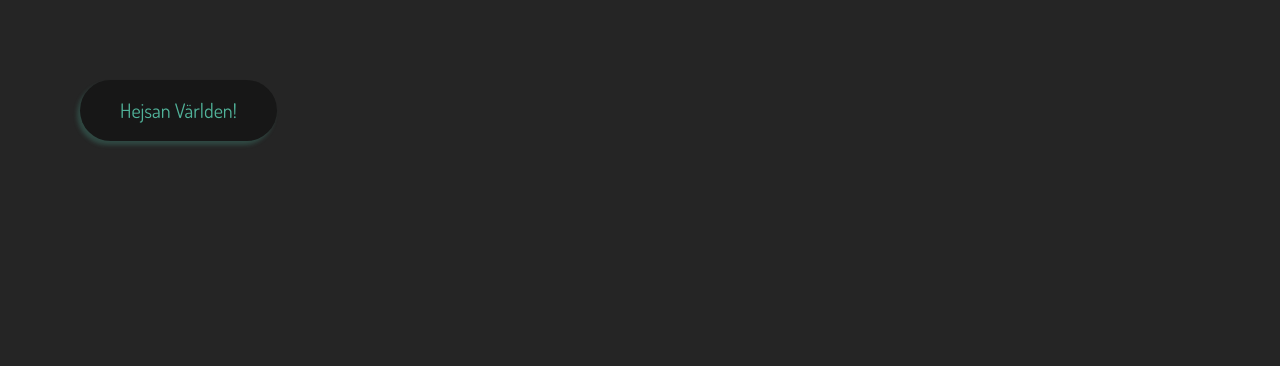
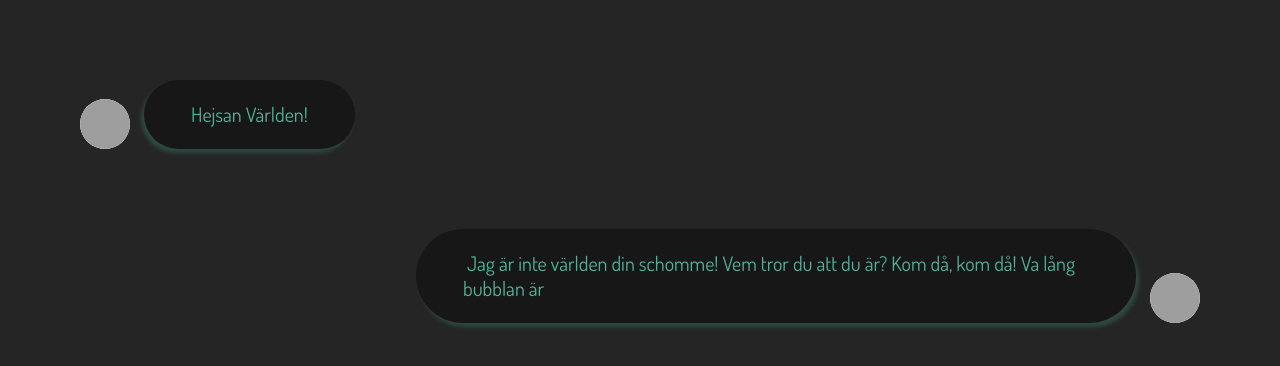
Before and after one commit to nilsishome/chat-app-exam, a Vue app: page / in a window 1280 px wide. Shown: the top 366 px of the page. Built offline with nearby package versions, Linux system fonts and the light colour scheme; grey boxes are pictures that could not be loaded; the HTML template or start-up script is replaced by a standard one; a web font is replaced by a local one.

Commit message:
Finnish hardcoded UI styling of bubble

```diff
--- a/src/chat/components/Bubble.vue
+++ b/src/chat/components/Bubble.vue
@@ -1,5 +1,6 @@
 <script setup lang="ts">
 import { ref, onMounted, onBeforeUnmount, watch, nextTick } from "vue";
+import { AvatarRoot, AvatarFallback, AvatarImage } from "radix-vue";
 
 const props = defineProps({
   text: { type: String, required: true },
@@ -89,6 +90,15 @@ onBeforeUnmount(() => {
 </script>
 
 <template>
+  <div class="wrapper contact">
+    <AvatarRoot class="AvatarRoot">
+      <AvatarImage
+        class="AvatarImage"
+        src="https://images.unsplash.com/photo-1492633423870-43d1cd2775eb?&w=128&h=128&dpr=2&q=80"
+        alt="Erik Svensson"
+      />
+      <AvatarFallback class="AvatarFallback" :delay-ms="600">ES</AvatarFallback>
+    </AvatarRoot>
     <div
       ref="bubbleRef"
       class="bubble"
@@ -101,14 +111,57 @@ onBeforeUnmount(() => {
     >
       <p ref="messageRef" class="message">Hejsan Världen!</p>
     </div>
+  </div>
+
+  <div class="wrapper user">
+    <AvatarRoot class="AvatarRoot">
+      <AvatarImage
+        class="AvatarImage"
+        src="https://images.unsplash.com/photo-1492633423870-43d1cd2775eb?&w=128&h=128&dpr=2&q=80"
+        alt="Erik Svensson"
+      />
+      <AvatarFallback class="AvatarFallback" :delay-ms="600">ES</AvatarFallback>
+    </AvatarRoot>
+    <div
+      ref="bubbleRef"
+      class="bubble"
+      :style="{
+        '--pad-v': padV + 'px',
+        '--pad-h': padH + 'px',
+        '--radius': radius + 'px',
+        '--width': width + 'px',
+      }"
+    >
+      <p ref="messageRef" class="message">
+        Jag är inte världen din schomme! Vem tror du att du är? Kom då, kom då! Va lång bubblan är
+      </p>
+    </div>
+  </div>
 </template>
 
 <style scoped>
+.wrapper {
+  margin: 5rem 5rem 0 5rem;
+  display: flex;
+  position: relative;
+}
+
+.user {
+  float: right;
+}
+
+.user > .bubble {
+  box-shadow: 3px 4px 4px rgba(81, 179, 154, 0.25);
+  margin-left: 0;
+  margin-right: 4rem;
+}
+
 .bubble {
-  margin: 5rem;
+  margin-left: 4rem;
   padding: var(--pad-v, 12px) var(--pad-h, 16px);
   border-radius: var(--radius, 24px);
   width: var(--width);
+  height: fit-content;
   background-color: var(--vt-c-black);
   box-shadow: -3px 4px 4px rgba(81, 179, 154, 0.25);
   box-sizing: border-box;
@@ -125,4 +178,42 @@ onBeforeUnmount(() => {
   white-space: pre-wrap;
   word-break: break-word;
 }
+
+.AvatarRoot {
+  display: inline-flex;
+  position: absolute;
+  bottom: 0;
+  align-items: center;
+  justify-content: center;
+  vertical-align: middle;
+  overflow: hidden;
+  width: 50px;
+  height: 50px;
+  border-radius: 100%;
+  background-color: var(--color-background-soft);
+}
+
+.user > .AvatarRoot {
+  right: 0;
+}
+
+.AvatarImage {
+  width: 100%;
+  height: 100%;
+  object-fit: cover;
+  border-radius: inherit;
+}
+
+.AvatarFallback {
+  width: 100%;
+  height: 100%;
+  display: flex;
+  align-items: center;
+  justify-content: center;
+  background-color: var(--color-background-soft);
+  color: var(--color-heading);
+  font-size: 15px;
+  line-height: 1;
+  font-weight: 500;
+}
 </style>
--- a/src/chat/components/Chat.vue
+++ b/src/chat/components/Chat.vue
@@ -4,7 +4,7 @@ import Bubble from "./Bubble.vue";
 
 <template>
   <main class="page">
-    <Bubble />
+    <Bubble text="Hello" />
   </main>
 </template>
 
@@ -12,7 +12,7 @@ import Bubble from "./Bubble.vue";
 .page {
   position: absolute;
   background-color: var(--vt-c-black-soft);
-  min-height: 100vh;
-  min-width: 100vw;
+  height: 100vh;
+  width: 100vw;
 }
 </style>
```
Lines whose indentation alone changed are shown as unchanged.
